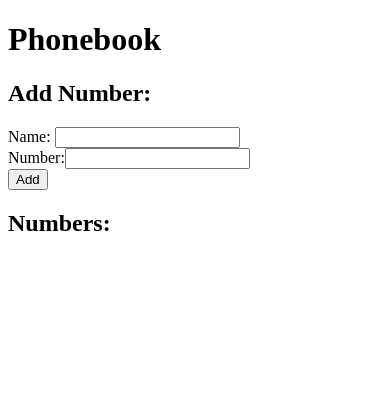
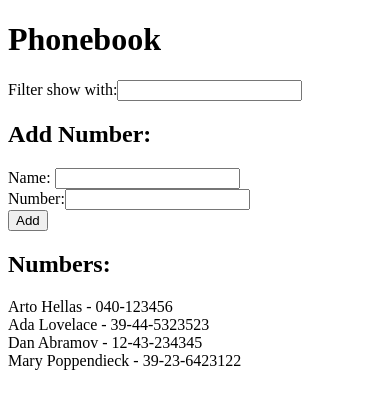
Before and after one commit to OBlount/FullStackOpen2021, a React (Create React App) app in the folder part2/phonebook/: page / in a window 390 px wide. Shown: the top 408 px of the page. Built offline with nearby package versions, Linux system fonts and the light colour scheme; the HTML template or start-up script is replaced by a standard one.

Commit message:
2.9*: The Phonebook Step4

```diff
--- a/part2/phonebook/src/App.js
+++ b/part2/phonebook/src/App.js
@@ -1,15 +1,26 @@
 import React, { useState } from 'react';
 import AddNumber from './components/AddNumber.js';
+import Filter from './components/Filter.js';
 import Numbers from './components/Numbers.js';
 
 const App = () => {
-	const [persons, setPersons] = useState([]);
+	const [persons, setPersons] = useState([
+		{ name: 'Arto Hellas', number: '040-123456', id: 1 },
+		{ name: 'Ada Lovelace', number: '39-44-5323523', id: 2 },
+		{ name: 'Dan Abramov', number: '12-43-234345', id: 3 },
+		{ name: 'Mary Poppendieck', number: '39-23-6423122', id: 4 },
+	]);
+
 	const [newName, setNewName] = useState('');
 	const [newNumber, setNewNumber] = useState('');
+	const [filter, setFilter] = useState('');
 
 	return (
 		<div>
 			<h1>Phonebook</h1>
+
+			<Filter filter={filter} setFilter={setFilter} />
+
 			<AddNumber
 				persons={persons}
 				setPersons={setPersons}
@@ -18,7 +29,8 @@
 				newNumber={newNumber}
 				setNewNumber={setNewNumber}
 			/>
-			<Numbers persons={persons} />
+
+			<Numbers persons={persons} filter={filter} />
 		</div>
 	);
 };
--- /dev/null
+++ b/part2/phonebook/src/components/Filter.js
@@ -0,0 +1,16 @@
+import React from 'react';
+
+const Filter = ({ filter, setFilter }) => {
+	const handleFilterInput = (event) => {
+		setFilter(event.target.value);
+	};
+
+	return (
+		<div>
+			Filter show with:
+			<input value={filter} onChange={handleFilterInput} />
+		</div>
+	);
+};
+
+export default Filter;
--- a/part2/phonebook/src/components/Numbers.js
+++ b/part2/phonebook/src/components/Numbers.js
@@ -1,6 +1,7 @@
 import React from 'react';
 
-const Numbers = ({ persons }) => {
+const Numbers = ({ persons, filter }) => {
+	if (!filter) {
 		return (
 			<div>
 				<h2>Numbers:</h2>
@@ -11,6 +12,22 @@
 				))}
 			</div>
 		);
+	} else {
+		const filteredPeople = persons.filter((person) =>
+			person.name.toLowerCase().includes(filter.toLowerCase())
+		);
+
+		return (
+			<div>
+				<h2>Numbers:</h2>
+				{filteredPeople.map((person) => (
+					<div key={person.id}>
+						{person.name} - {person.number}
+					</div>
+				))}
+			</div>
+		);
+	}
 };
 
 export default Numbers;
```
Lines whose indentation alone changed are shown as unchanged.
